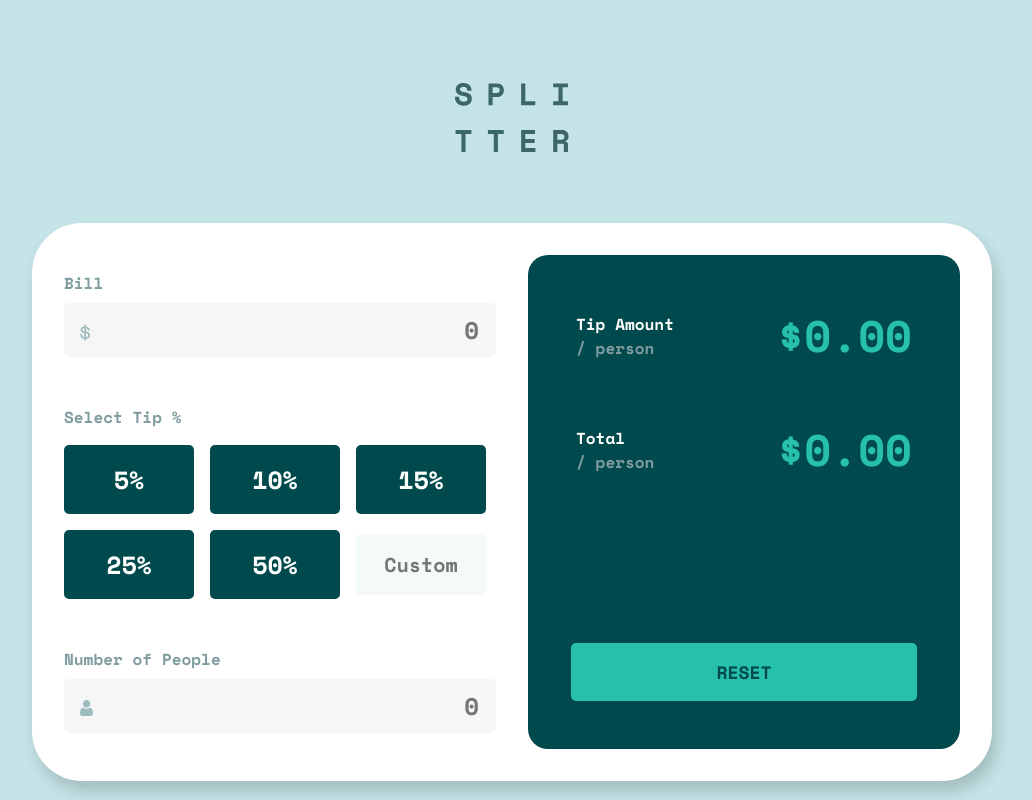
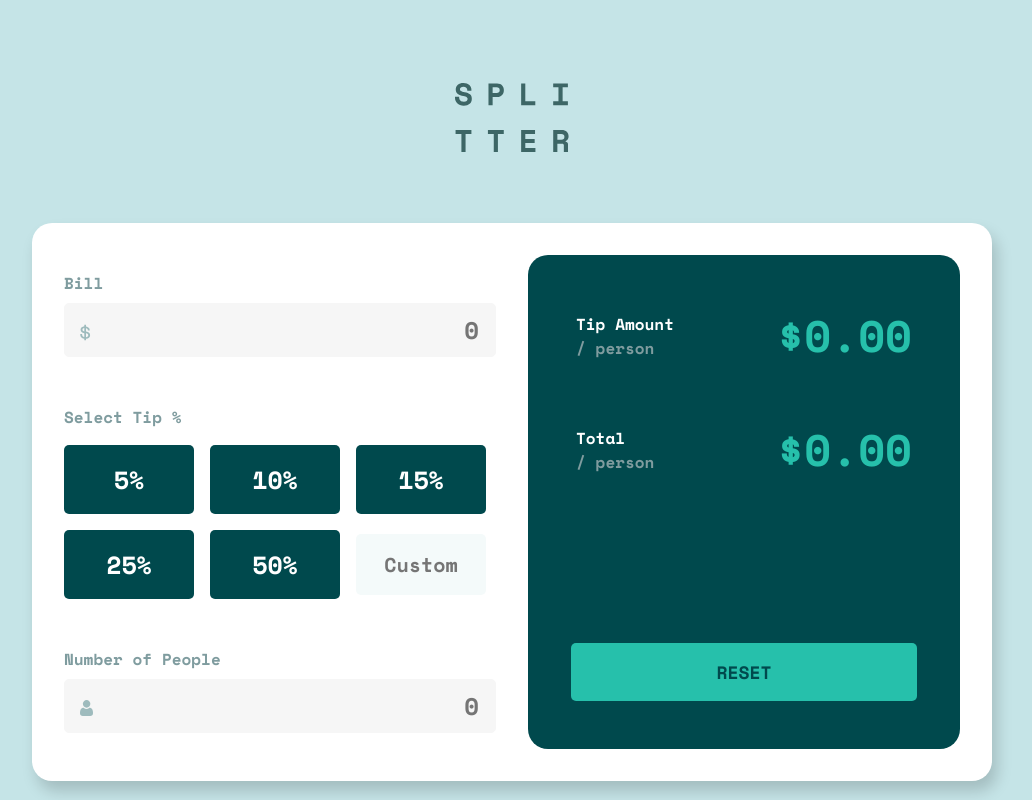
Before and after one commit to wagnnermorais/FEM-Tip-Calculator, a React (Vite) app: page / in a window 1280 px wide. Shown: the whole page, without its empty margins (128-1160 px from the left). Built offline with nearby package versions, Linux system fonts and the light colour scheme.

Commit message:
refac: reducing border radius value

```diff
--- a/src/styles/Pages/Home.css
+++ b/src/styles/Pages/Home.css
@@ -15,7 +15,7 @@
   width: 960px;
   gap: 2rem;
   border: none;
-  border-radius: 50px;
+  border-radius: 20px;
   background: hsl(var(--neutral-white));
   box-shadow: 5px 10px 15px rgba(0, 0, 0, 0.1725);
 }
```
